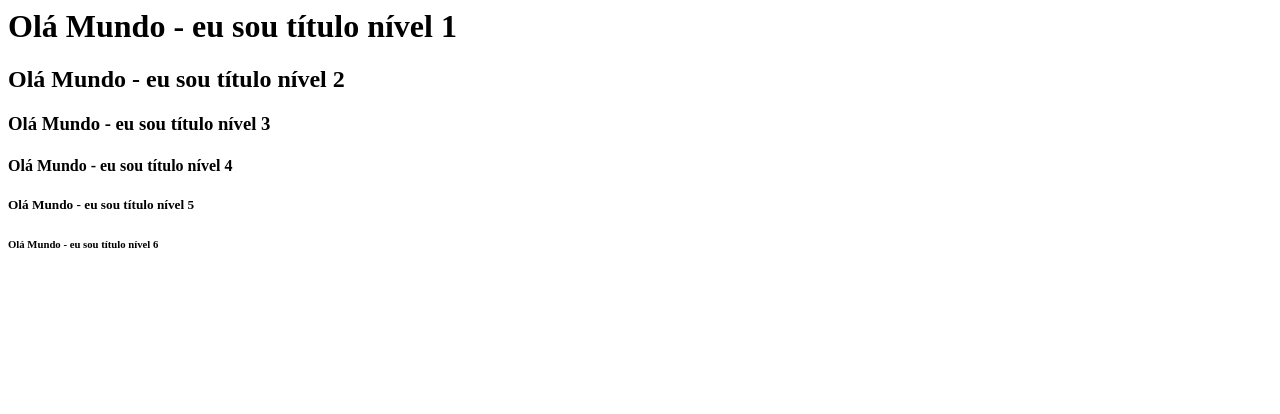
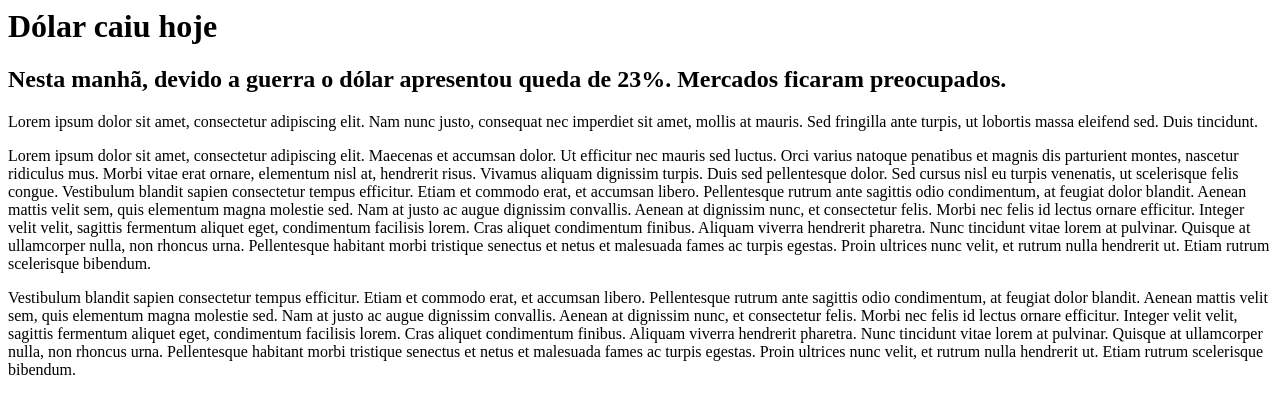
Before and after one commit to marco050891/meurepositorio, a plain HTML site: page index.html in a window 1280 px wide. Drawn offline with Linux system fonts and the light colour scheme.

Commit message:
coloquei um titulo e uma noticia

```diff
--- a/index.html
+++ b/index.html
@@ -1,6 +1,11 @@
-<h1> Olá Mundo - eu sou título nível 1 </h1>
-<h2> Olá Mundo - eu sou título nível 2 </h2>
-<h3> Olá Mundo - eu sou título nível 3 </h3>
-<h4> Olá Mundo - eu sou título nível 4 </h4>
-<h5> Olá Mundo - eu sou título nível 5 </h5>
-<h6> Olá Mundo - eu sou título nível 6 </h6>
+<h1> Dólar caiu hoje </h1>
+<h2> Nesta manhã, devido a guerra o dólar apresentou queda de 23%. Mercados ficaram preocupados. </h2>
+<p>Lorem ipsum dolor sit amet, consectetur adipiscing elit. Nam nunc justo, consequat nec imperdiet sit amet, mollis at mauris. Sed fringilla ante turpis, ut lobortis massa eleifend sed. Duis tincidunt.</p>
+
+<p>
+
+Lorem ipsum dolor sit amet, consectetur adipiscing elit. Maecenas et accumsan dolor. Ut efficitur nec mauris sed luctus. Orci varius natoque penatibus et magnis dis parturient montes, nascetur ridiculus mus. Morbi vitae erat ornare, elementum nisl at, hendrerit risus. Vivamus aliquam dignissim turpis. Duis sed pellentesque dolor. Sed cursus nisl eu turpis venenatis, ut scelerisque felis congue.
+
+Vestibulum blandit sapien consectetur tempus efficitur. Etiam et commodo erat, et accumsan libero. Pellentesque rutrum ante sagittis odio condimentum, at feugiat dolor blandit. Aenean mattis velit sem, quis elementum magna molestie sed. Nam at justo ac augue dignissim convallis. Aenean at dignissim nunc, et consectetur felis. Morbi nec felis id lectus ornare efficitur. Integer velit velit, sagittis fermentum aliquet eget, condimentum facilisis lorem. Cras aliquet condimentum finibus. Aliquam viverra hendrerit pharetra. Nunc tincidunt vitae lorem at pulvinar. Quisque at ullamcorper nulla, non rhoncus urna. Pellentesque habitant morbi tristique senectus et netus et malesuada fames ac turpis egestas. Proin ultrices nunc velit, et rutrum nulla hendrerit ut. Etiam rutrum scelerisque bibendum. </p>
+
+<p>Vestibulum blandit sapien consectetur tempus efficitur. Etiam et commodo erat, et accumsan libero. Pellentesque rutrum ante sagittis odio condimentum, at feugiat dolor blandit. Aenean mattis velit sem, quis elementum magna molestie sed. Nam at justo ac augue dignissim convallis. Aenean at dignissim nunc, et consectetur felis. Morbi nec felis id lectus ornare efficitur. Integer velit velit, sagittis fermentum aliquet eget, condimentum facilisis lorem. Cras aliquet condimentum finibus. Aliquam viverra hendrerit pharetra. Nunc tincidunt vitae lorem at pulvinar. Quisque at ullamcorper nulla, non rhoncus urna. Pellentesque habitant morbi tristique senectus et netus et malesuada fames ac turpis egestas. Proin ultrices nunc velit, et rutrum nulla hendrerit ut. Etiam rutrum scelerisque bibendum. </p>
```
